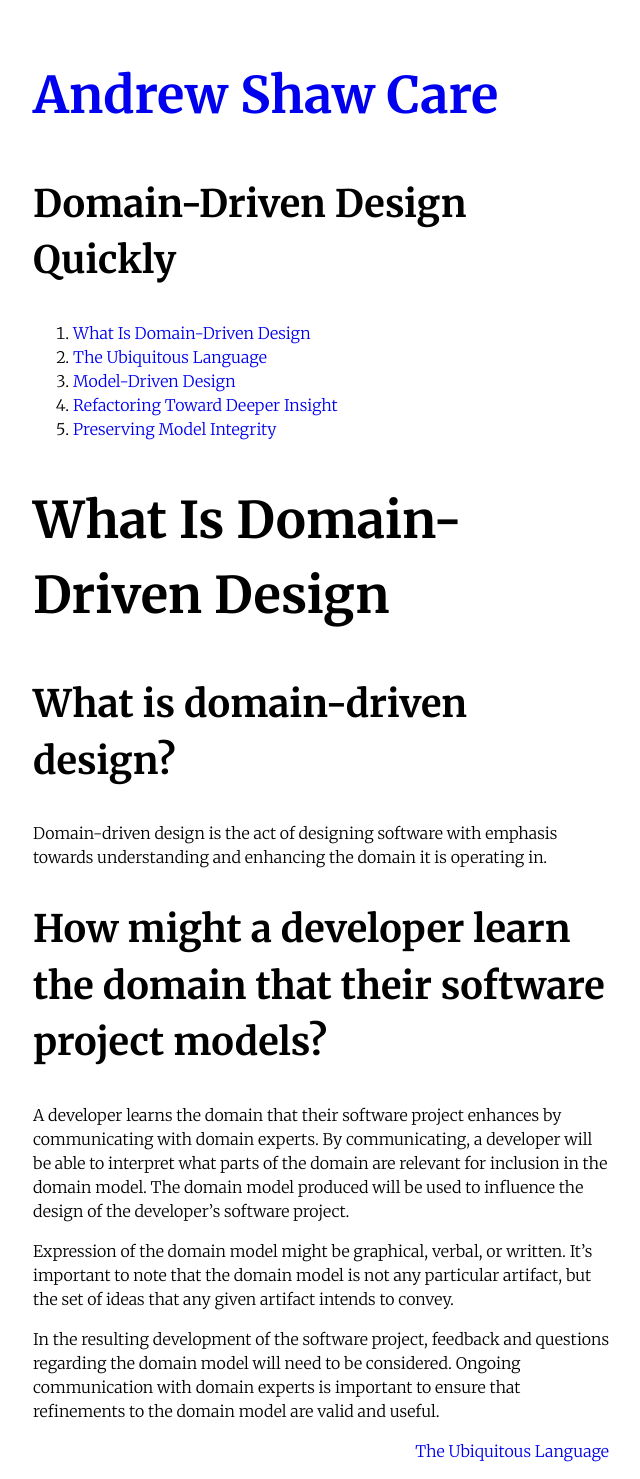
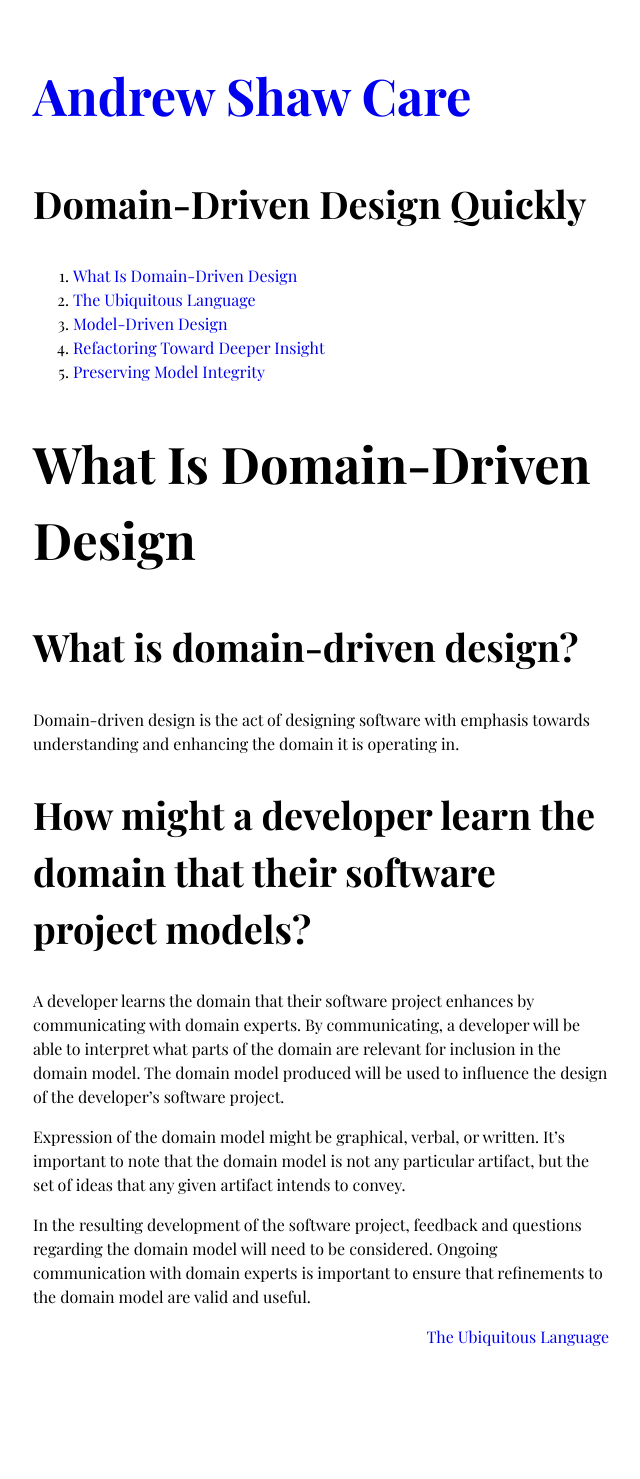
Before and after one commit to andrewshawcare/andrewshawcare.github.io, a Jekyll site: the page built from _domain_driven_design_quickly/1-what-is-domain-driven-design.md, in a window 1280 px wide. Shown: the whole page, without its empty margins (319-959 px from the left). Built offline with Jekyll 4.4.1, drawn with Linux system fonts in a browser that asks for light colours; some web fonts are replaced; after the commit the page ends 1365 px from its top, so only the background shows below that.

Commit message:
Change font; update Dockerfile for M1 Mac

```diff
--- a/_includes/head.html
+++ b/_includes/head.html
@@ -1,5 +1,10 @@
-<base href="{{site.baseurl}}">
+<base href="{{site.baseurl}}" />
 <meta name="viewport" content="width=device-width, initial-scale=1" />
 <title>{{ include.title }}</title>
-<link href="https://fonts.googleapis.com/css?family=Merriweather:300,300i,700" rel="stylesheet">
+<link rel="preconnect" href="https://fonts.googleapis.com" />
+<link rel="preconnect" href="https://fonts.gstatic.com" crossorigin />
+<link
+  href="https://fonts.googleapis.com/css2?family=Playfair+Display:ital,wght@0,400;0,700;1,400&display=swap"
+  rel="stylesheet"
+/>
 <link rel="stylesheet" href="/assets/default.css" />
--- a/assets/default.scss
+++ b/assets/default.scss
@@ -17,7 +17,7 @@
   margin: 0 auto;
   padding: 1rem;
   max-width: 36rem;
-  font-family: 'Merriweather', serif;
+  font-family: 'Playfair Display', serif;
   font-weight: 300;
   font-size: $base-font-size;
   @include line-height($base-font-size)
```
Also changed, not shown: 1 other file.
